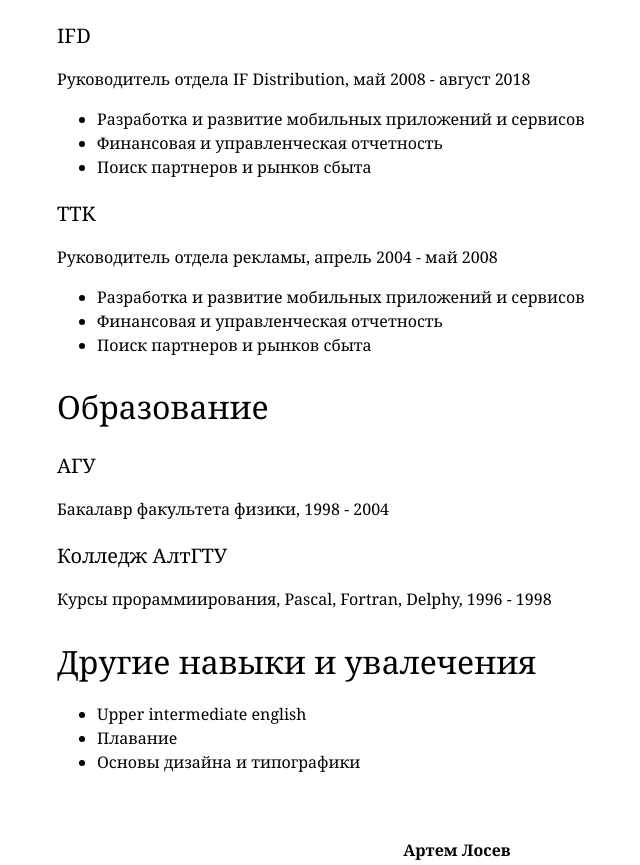
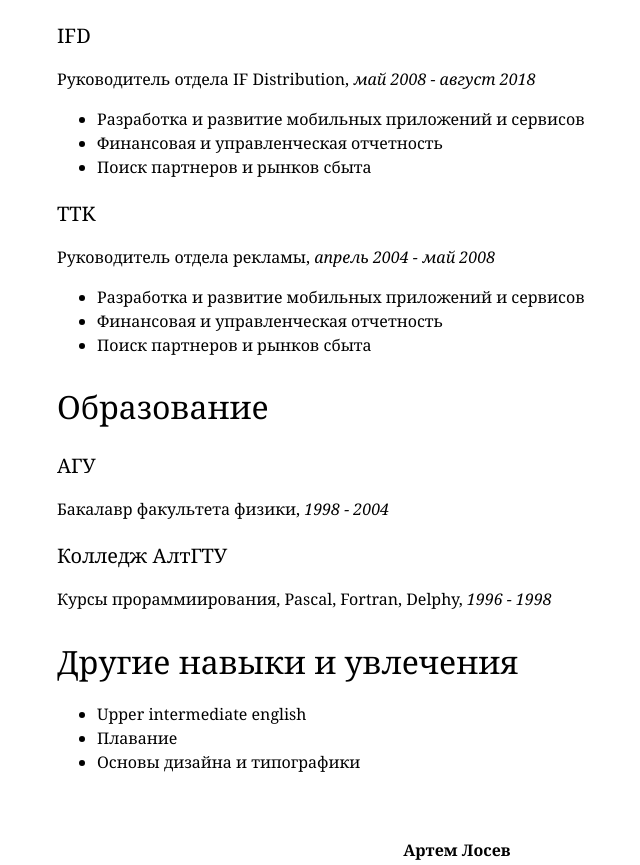
Before and after one commit to punchybunchy/punchybunchy.github.io, a plain HTML site: page index.html in a window 1280 px wide. Shown: the part 442-1307 px from the top of the page, without its empty margins (183-823 px from the left). Drawn offline with Linux system fonts and the light colour scheme.

Commit message:
Update index.html

```diff
--- a/index.html
+++ b/index.html
@@ -21,28 +21,28 @@
         </p>
         <p> Готов к уделенной работе и релокации. </p>
         <h2> Опыт работы </h2>
-
         <h3> IFD </h3>
-        <p>Руководитель отдела IF Distribution, май 2008 - август 2018 </p>
+        <p>Руководитель отдела IF Distribution, <i> май 2008 - август 2018 </i>
         <ul>
             <li> Разработка и развитие мобильных приложений и сервисов</li>
             <li> Финансовая и управленческая отчетность </li>
             <li> Поиск партнеров и рынков сбыта </li>
         </ul>
+        </p>
         <h3> TTK </h3>
-        <p>Руководитель отдела рекламы, апрель 2004 - май 2008 </p>
+        <p>Руководитель отдела рекламы, <i> апрель 2004 - май 2008 </i>
         <ul>
             <li> Разработка и развитие мобильных приложений и сервисов</li>
             <li> Финансовая и управленческая отчетность </li>
             <li> Поиск партнеров и рынков сбыта </li>
-        </ul>
+        </ul> </p>
+
         <h2> Образование </h2>
-
         <h3> АГУ </h3>
-        <p> Бакалавр факультета физики, 1998 - 2004 </p>
+        <p> Бакалавр факультета физики, <i> 1998 - 2004 </i> </p>
         <h3> Колледж АлтГТУ </h3>
-        <p> Курсы прораммиирования, Pascal, Fortran, Delphy, 1996 - 1998 </p>
-        <h2> Другие навыки и увалечения </h2>
+        <p> Курсы прораммиирования, Pascal, Fortran, Delphy, <i> 1996 - 1998 </i> </p>
+        <h2> Другие навыки и увлечения </h2>
 
         <ul>
             <li> Upper intermediate english </li>
@@ -52,5 +52,7 @@
     </div>
     <div id="footer">
         <p> <b>Артем Лосев</b> <br>ул. Есенина, 1, Санкт-Петербург, Россия, +7 911 222 33 44, <a href="mailto:art-losev@yandex.ru">art-losev@yandex.ru </a>
+        </p>
+    </div>
 </body>
 </html>
```
